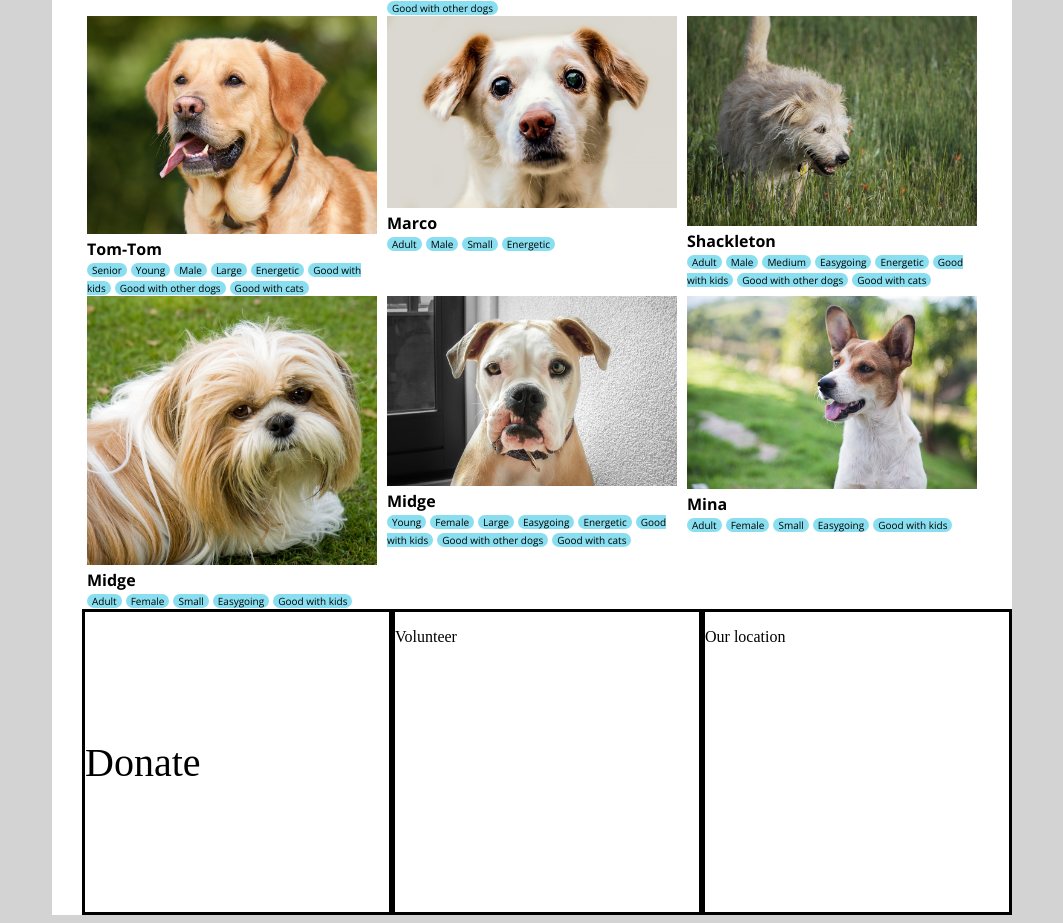
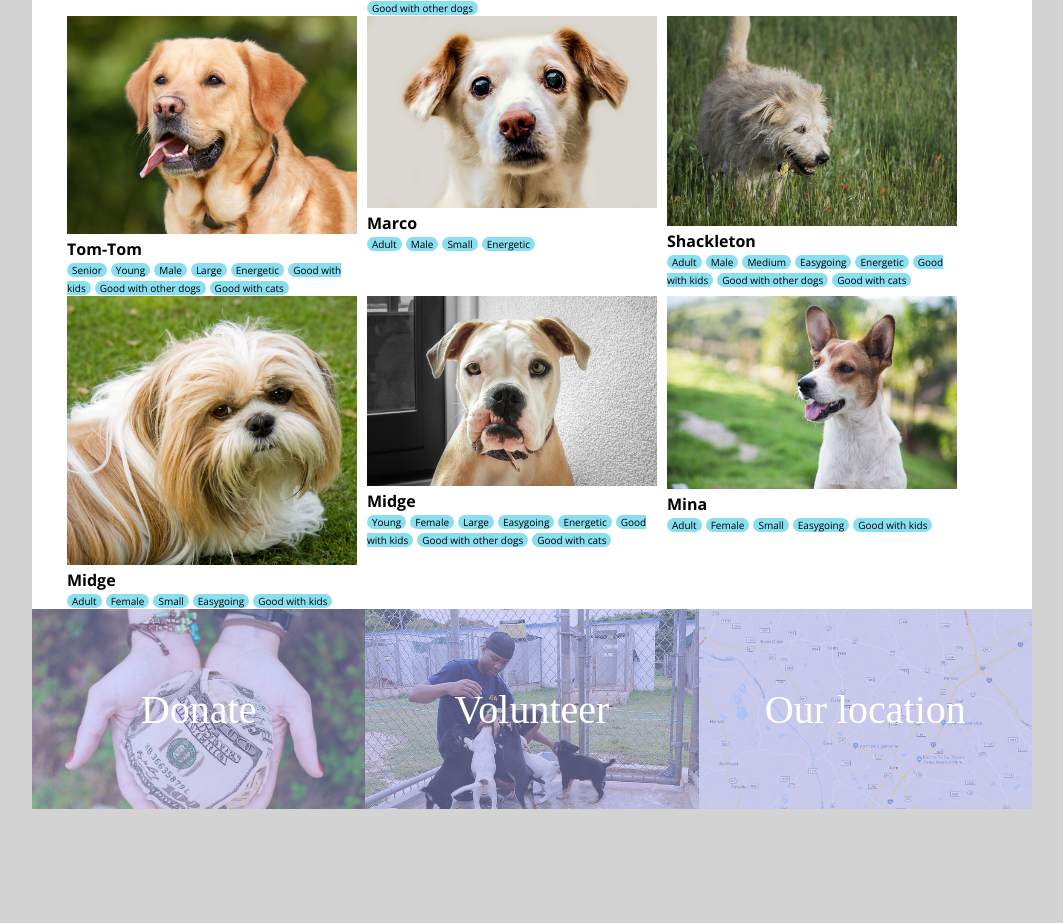
Before and after one commit to momentum-team-7/css--dog-adoption-cdiazit5, a plain HTML site: page index.html in a window 1280 px wide. Shown: the part 484-1407 px from the top of the page, without its empty margins (108-1171 px from the left). After the commit the page ends 1301 px from the top, so only its background shows below. Drawn offline with nearby package versions, Linux system fonts and the light colour scheme.

Commit message:
final cut

```diff
--- a/dogadoption.css
+++ b/dogadoption.css
@@ -15,12 +15,12 @@ h1 {
 
 h2 {padding-left: 20px;
     font-family:"Open Sans";
-    padding: 0px;
+    padding-left: 30px;
 }
 
 .content-wrapper {  margin-right: auto;
     margin-left: auto;
-    max-width: 960px;
+    max-width: 1000px;
     background: white;
 }
 
@@ -29,7 +29,11 @@ body {background-color: #d3d3d3;
 }
 
 .content {background-color: white;
-    padding-left: 30px;}
+    padding-left: 0px;}
+
+.ifyouare {
+    padding-left: 30px;
+}
 
 .flexbox-container1 {
     display:flex;
@@ -38,6 +42,7 @@ body {background-color: #d3d3d3;
     min-height: 200px;
     flex-wrap: wrap;
     width: 900px;
+    padding-left: 30px;
 }
 
 .flexbox-container2
@@ -45,12 +50,12 @@ body {background-color: #d3d3d3;
     align-items: left;
 }
 .footerbox-item {
-    border: 3px solid black;
     flex-wrap: wrap;
     display: flex;
-    width: 400px;
+    width: 33%;
     height: 300px;
-    padding: 0;
+    padding: 0px;
+    margin: 0px;
     flex: 1 1 auto
 }
 
@@ -142,20 +147,62 @@ li {font-size: 10px;
 }
 
 
-.donateText {
+.footerbox-item1 {
     justify-content: center;
     align-content: center;
-    background:
-    linear-gradient(
-        rbga(250, 0, 0, .45),
-        rbga(255, 0, 0, .45)
-        ),
-        url(starter_files/images/donate.jpg);
-    background-repeat: no-repeat;
-    background-size: contain;
-    color: black;
+    color: white;
     font-family: "Open-Sans";
     font-size: 40px;
     flex: 1 1 auto;
+    width: 430;
+    width: 300px;
+    height: 200px;
+    background:
+    linear-gradient(
+        rgba(166.0, 169.0, 240.0, .5),
+        rgba(166.0, 169.0, 240.0, .5)
+       ),
+      url(starter_files/images/donate.jpg);
+    background-repeat: no-repeat;
+    background-size: cover;
+}
 
+.footerbox-item2 {
+    justify-content: center;
+    align-content: center;
+    color: white;
+    font-family: "Open-Sans";
+    font-size: 40px;
+    flex: 1 1 auto;
+    width: 430;
+    width: 300px;
+    height: 200px;
+    background:
+    linear-gradient(
+        rgba(166.0, 169.0, 240.0, .5),
+        rgba(166.0, 169.0, 240.0, .5)
+       ),
+      url(starter_files/images/volunteer.jpg);
+    background-repeat: no-repeat;
+    background-size: cover;
 }
+
+.footerbox-item3 {
+    justify-content: center;
+    align-content: center;
+    color: white;
+    font-family: "Open-Sans";
+    font-size: 40px;
+    flex: 1 1 auto;
+    width: 430;
+    width: 300px;
+    height: 200px;
+    background:
+    linear-gradient(
+        rgba(166.0, 169.0, 240.0, .5),
+        rgba(166.0, 169.0, 240.0, .5)
+       ),
+      url(starter_files/images/location.png);
+    background-repeat: no-repeat;
+    background-size: cover;
+}
--- a/index.html
+++ b/index.html
@@ -13,7 +13,7 @@
         <h1>Happy Valley Shelter</h1>
         <div class="content">
             <h2>Adopt a Dog</h2>
-            <p>
+            <p class= "ifyouare">
                 If you are interested in adopting one of our animals, please fill out our <a href="https://medium.com/better-programming/understanding-css-display-none-block-inline-and-inline-block-63f6510df93">online adoption form</a>
             </p>
             <div class="flexbox-container1">
```
